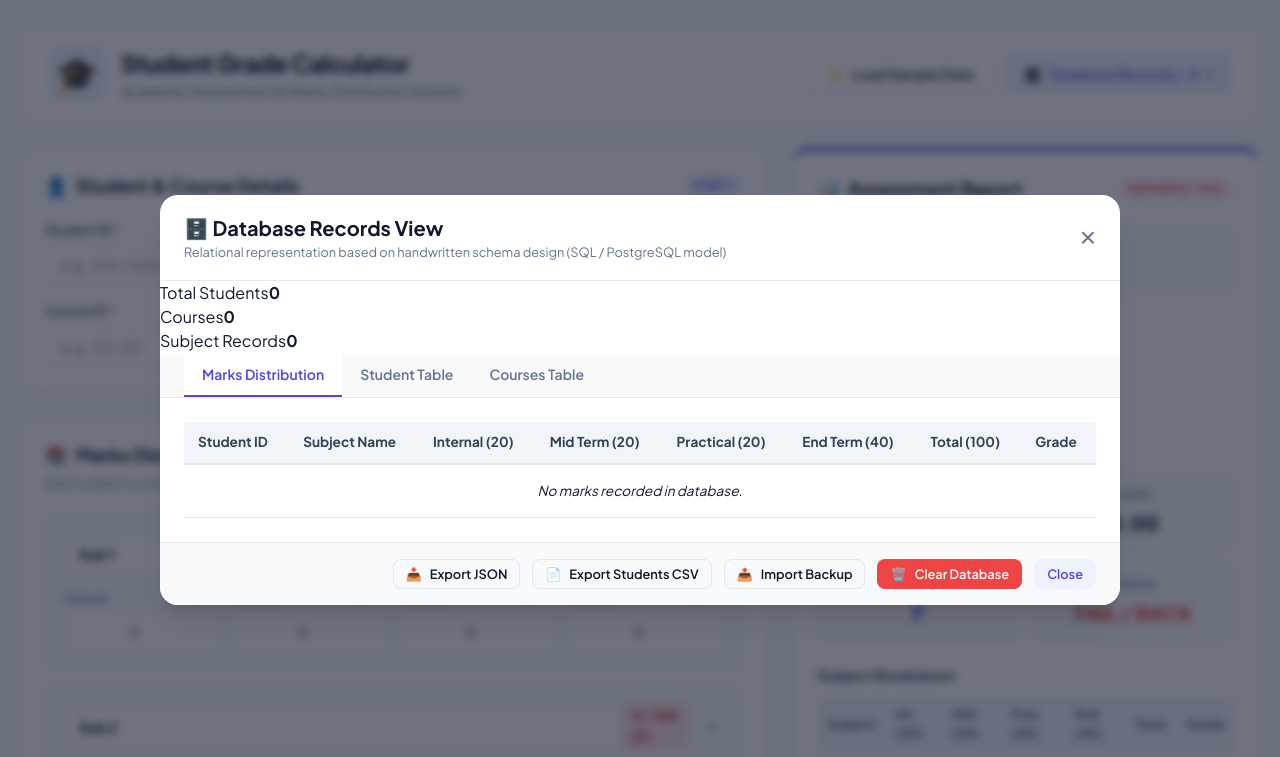
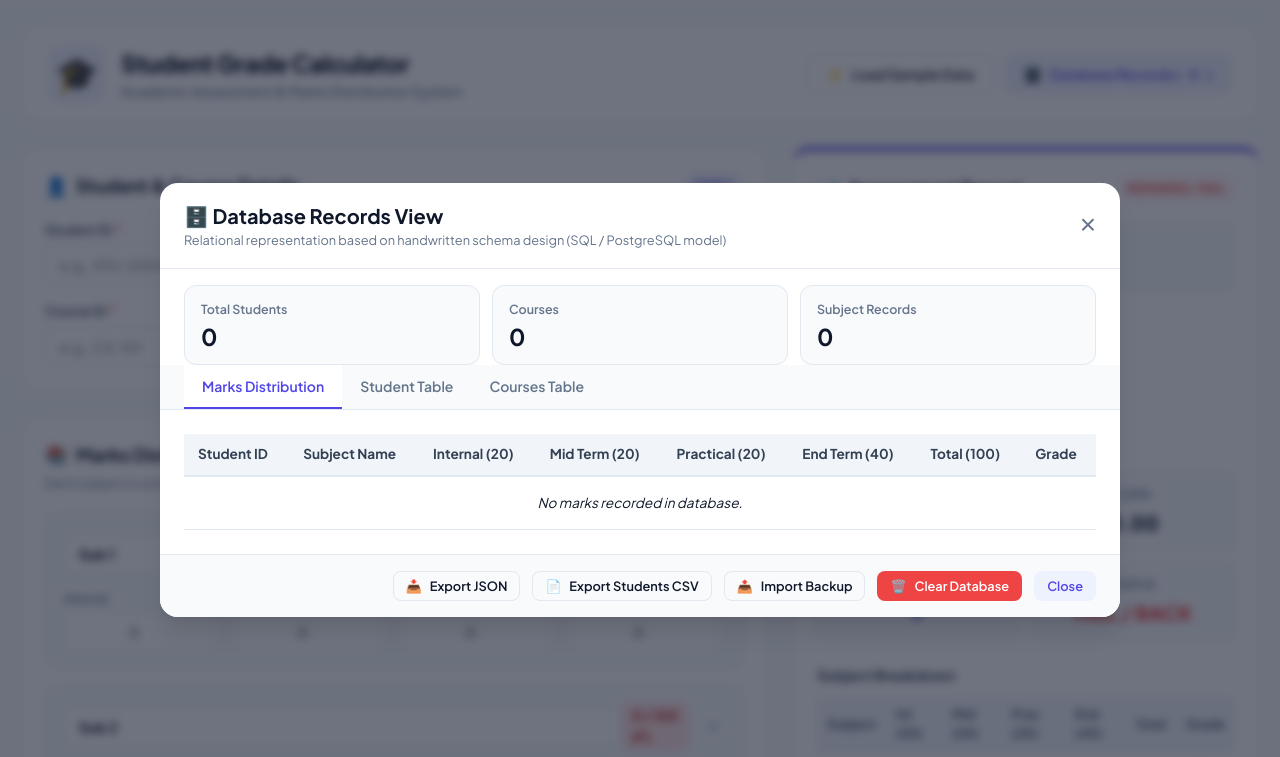
Before and after one commit to deepakaixo/student-grade-calculator, a plain HTML site: page index.html in a window 1280 px wide. Both pictures are taken after a click on the button "View relational database records". Shown: the top 757 px of the page. Drawn offline with Linux system fonts and the light colour scheme.

Commit message:
Style database overview and student sorting controls

```diff
--- a/style.css
+++ b/style.css
@@ -876,3 +876,51 @@ input.input-error {
 .student-row-actions .btn {
   padding: 6px 10px;
 }
+
+
+/* Database overview cards */
+.database-overview {
+  display: grid;
+  grid-template-columns: repeat(3, minmax(0, 1fr));
+  gap: 12px;
+  padding: 16px 24px 0;
+}
+
+.database-stat {
+  display: flex;
+  flex-direction: column;
+  gap: 4px;
+  padding: 14px 16px;
+  border: 1px solid var(--border);
+  border-radius: var(--radius-md);
+  background: var(--bg-main);
+}
+
+.database-stat span {
+  color: var(--text-muted);
+  font-size: 0.78rem;
+  font-weight: 600;
+}
+
+.database-stat strong {
+  color: var(--text-main);
+  font-size: 1.45rem;
+  line-height: 1.2;
+}
+
+.student-search-bar select {
+  width: 100%;
+  padding: 10px 12px;
+  border: 1px solid var(--border);
+  border-radius: var(--radius-sm);
+  background: var(--bg-card);
+  color: var(--text-main);
+  font: inherit;
+}
+
+@media (max-width: 560px) {
+  .database-overview {
+    grid-template-columns: 1fr;
+    padding-inline: 16px;
+  }
+}
```
